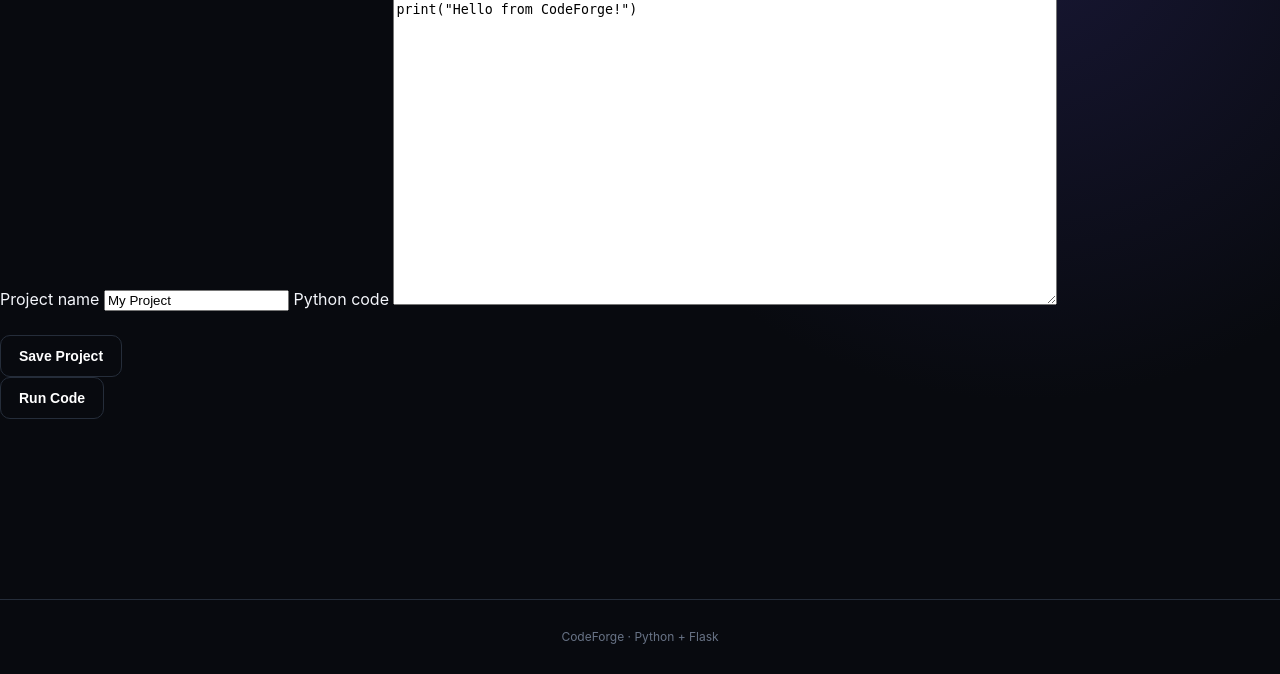
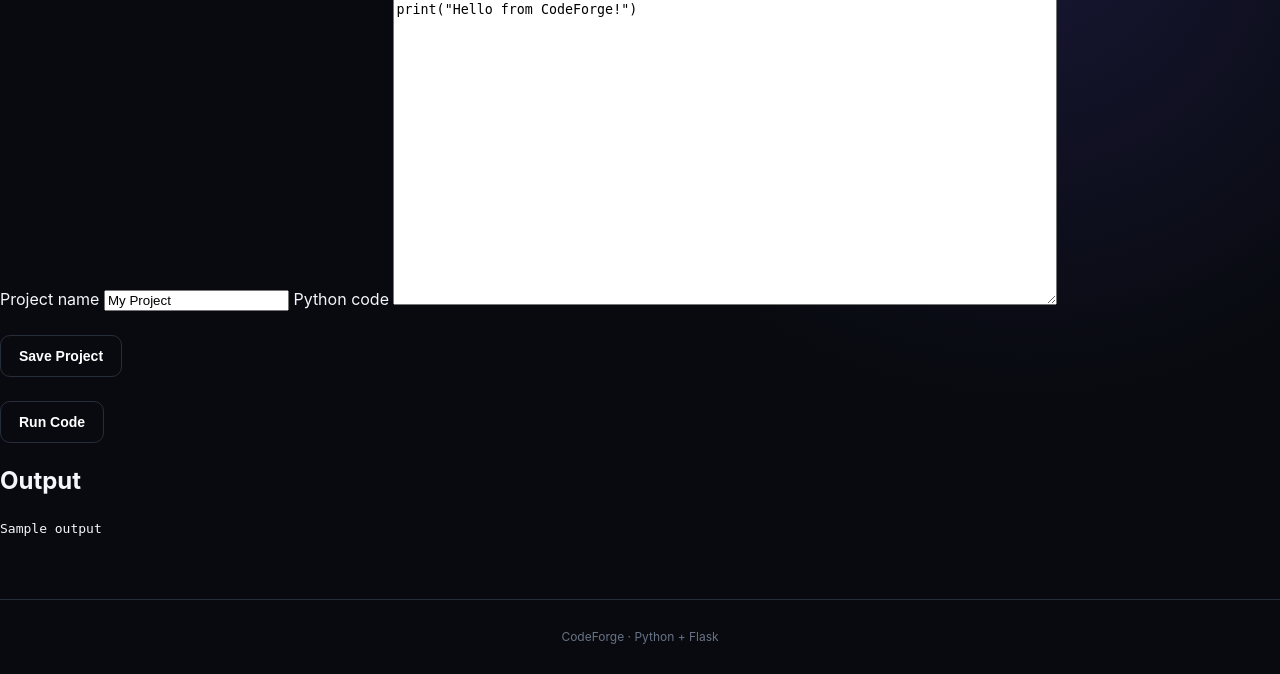
Before and after one commit to minefortboy55-cpu/codeForge, a Flask app: template templates/editor.html in a window 1280 px wide. Shown: the part 168-842 px from the top of the page. Run offline with Flask 3, Linux system fonts and the light colour scheme; the template is opened without the code that fills it: most values are stand-ins (such as "Sample title", 1, 10 or a date in 2020).

Commit message:
Update editor.html

```diff
--- a/templates/editor.html
+++ b/templates/editor.html
@@ -18,7 +18,14 @@
         <button type="submit" class="button">Save Project</button>
     </form>
 
+    <br>
+
     <button type="button" class="button" onclick="runCode()">Run Code</button>
+
+    {% if output %}
+    <h2>Output</h2>
+    <pre>{{ output }}</pre>
+    {% endif %}
 
     <script>
     function runCode() {
@@ -38,6 +45,5 @@
         form.submit();
     }
     </script>
-
 </div>
 {% endblock %}
```
